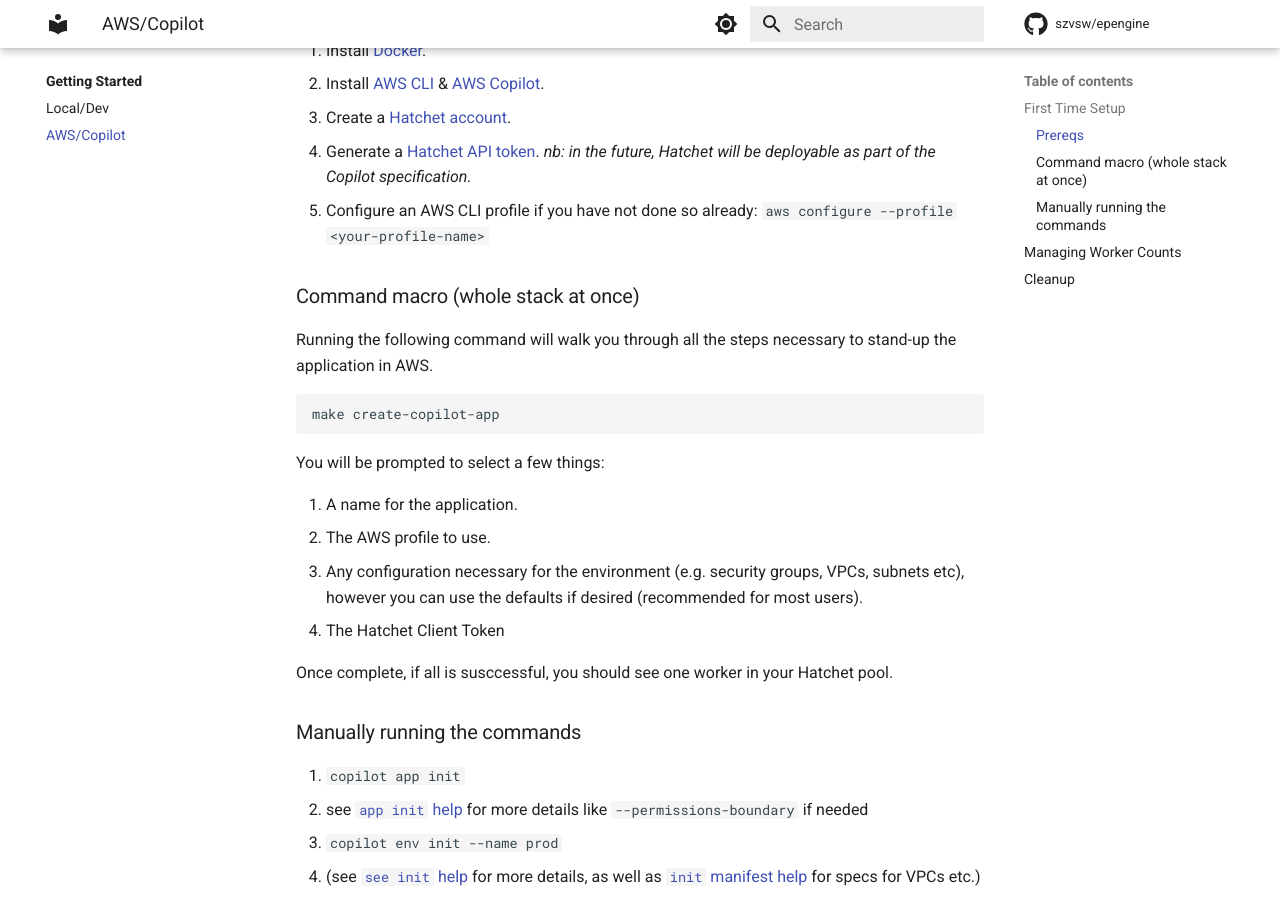
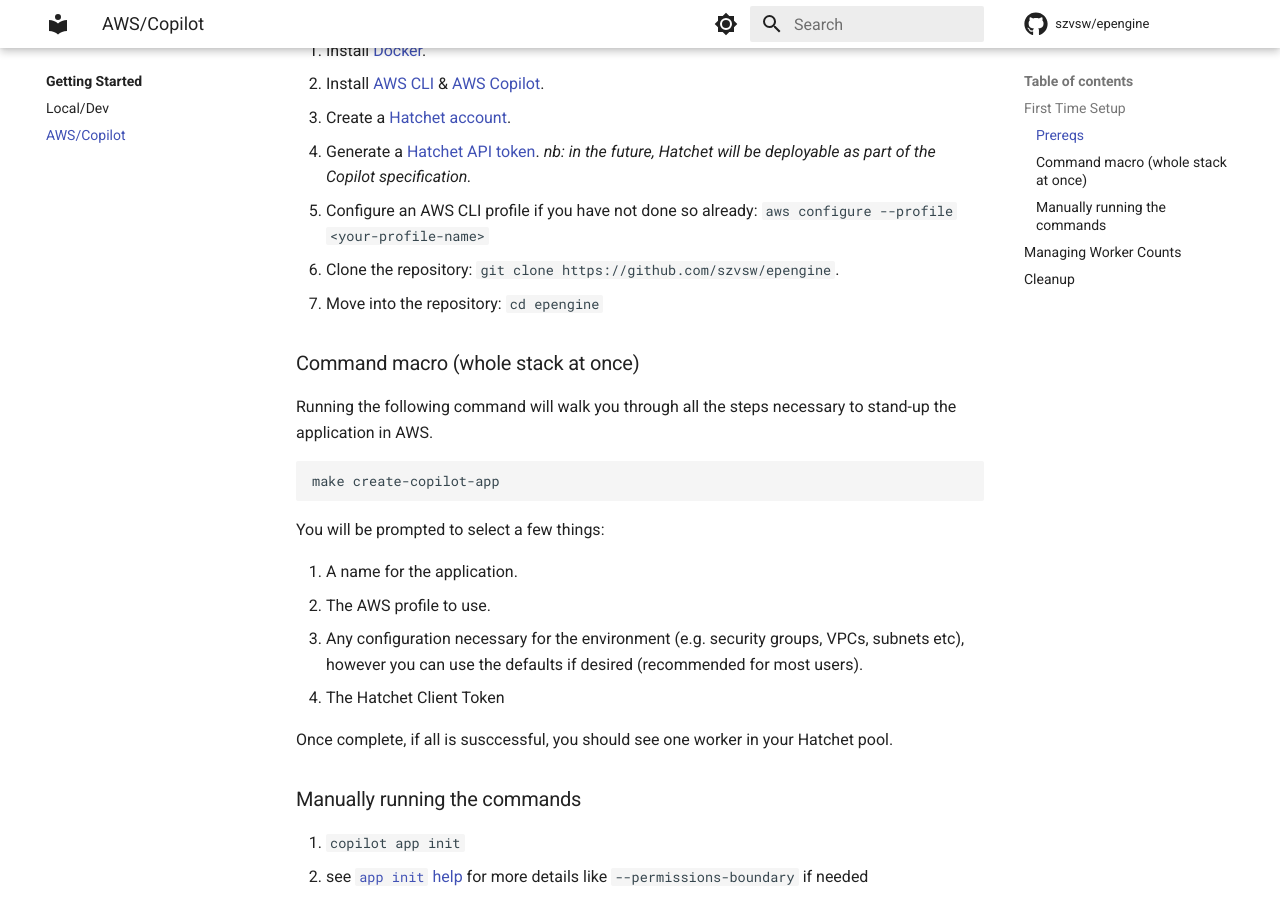
Before and after one commit to szvsw/epengine, an MkDocs documentation site: the page built from docs/getting-started/copilot.md, in a window 1280 px wide and 900 px high, scrolled down 555 px. Built offline with MkDocs 1.6.1 and Material for MkDocs 9.7.7, drawn with Linux system fonts in a browser that asks for light colours; comment, search, counter and statistics services are not loaded.

Commit message:
update docs

```diff
--- a/docs/getting-started/copilot.md
+++ b/docs/getting-started/copilot.md
@@ -13,6 +13,8 @@
 1. Create a [Hatchet account](https://cloud.onhatchet.run/auth/register).
 1. Generate a [Hatchet API token](https://cloud.onhatchet.run/tenant-settings/api-tokens). _nb: in the future, Hatchet will be deployable as part of the Copilot specification._
 1. Configure an AWS CLI profile if you have not done so already: `aws configure --profile <your-profile-name>`
+1. Clone the repository: `git clone https://github.com/szvsw/epengine`.
+1. Move into the repository: `cd epengine`
 
 ### Command macro (whole stack at once)
 
```
